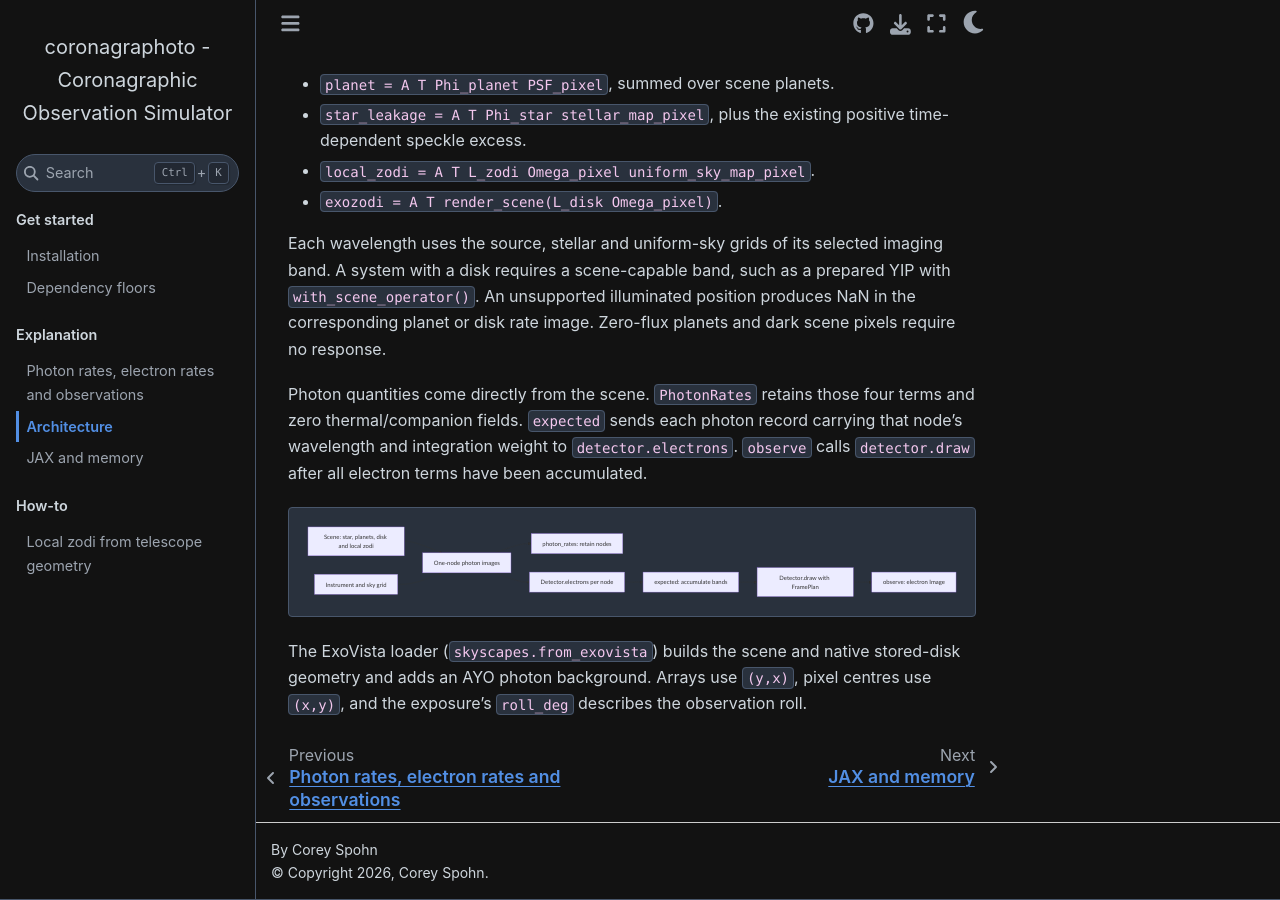
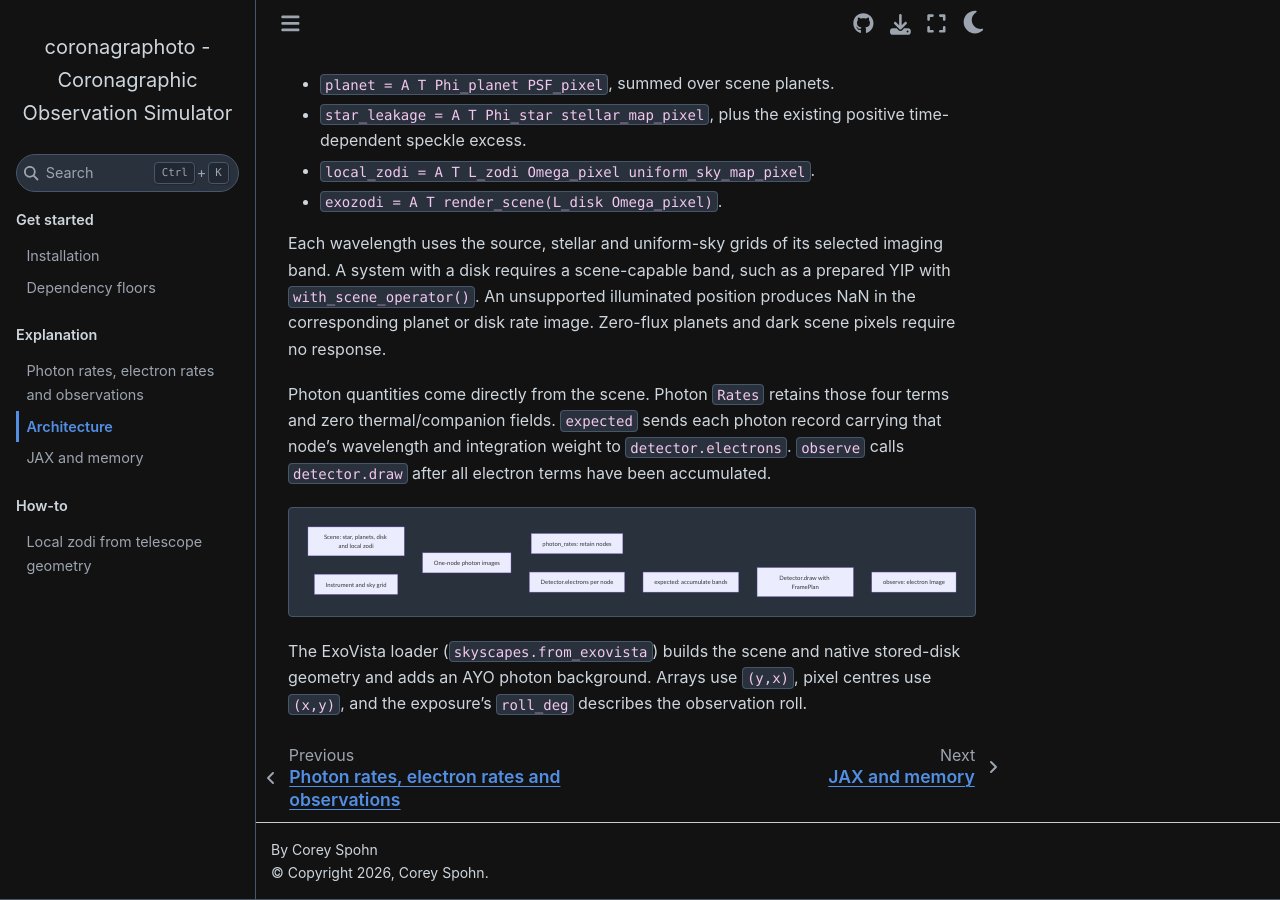
Before and after one commit to CoreySpohn/coronagraphoto, a Sphinx documentation site: the page built from docs/explanation/architecture.md, in a window 1280 px wide and 900 px high, scrolled down 572 px. Built offline with Sphinx 7.4.7 and the Sphinx Book theme 1.1.4, drawn with Linux system fonts in a browser that asks for light colours; pages that are not in the unit, such as notebooks, are missing from menus.

Commit message:
refactor!: return the single optixstuff Rates type from photon_rates and expected; take the detector's grid

```diff
--- a/docs/explanation/architecture.md
+++ b/docs/explanation/architecture.md
@@ -26,7 +26,7 @@ prepared YIP with `with_scene_operator()`. An unsupported illuminated position
 produces NaN in the corresponding planet or disk rate image. Zero-flux planets
 and dark scene pixels require no response.
 
-Photon quantities come directly from the scene. `PhotonRates` retains those
+Photon quantities come directly from the scene. Photon `Rates` retains those
 four terms and zero thermal/companion fields. `expected` sends each
 photon record carrying that node's wavelength and integration weight to `detector.electrons`.
 `observe` calls `detector.draw` after all electron terms have been accumulated.
```
Also changed, not shown: README.md (+2 -2 lines), docs/explanation/rate_vs_readout.md (+2 -2 lines), 2 other files.
